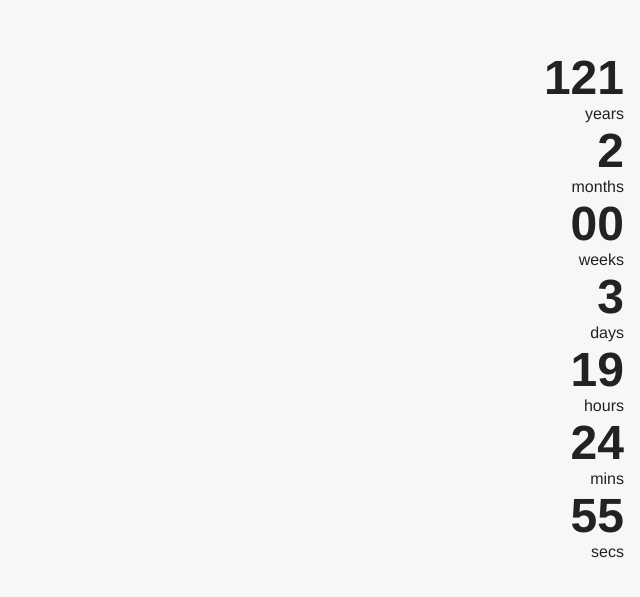
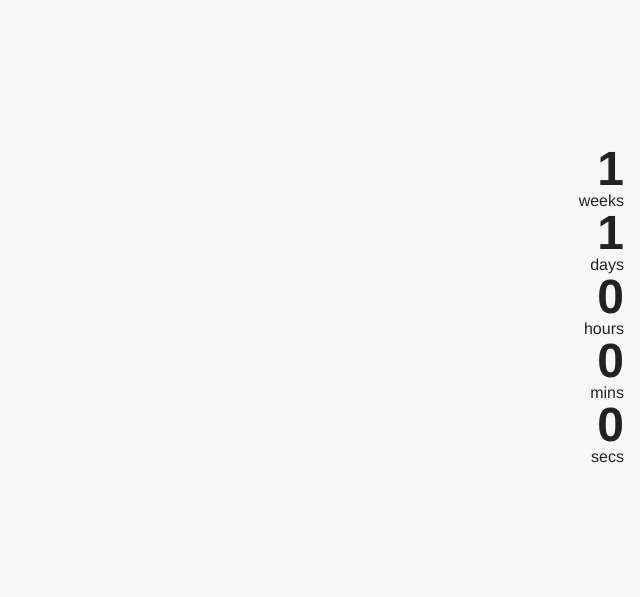
Before and after one commit to barnardnicholas/tiny-countdown, a plain HTML site: page index.html in a window 1280 px wide. Shown: the part 143-740 px from the top of the page, without its empty margins (640-1280 px from the left). Drawn offline with Linux system fonts and the light colour scheme.

Commit message:
update function progress

```diff
--- a/countdown.js
+++ b/countdown.js
@@ -1,32 +1,104 @@
+// Values LUT
+const msVals = {
+  // year: 0,
+  // month: 0,
+  week: 604800000,
+  day: 86400000,
+  hour: 3600000,
+  min: 60000,
+  sec: 1000,
+};
+
 // Define VH Unit correctly (mobile bug)
 const updateViewport = () => {
   let vh = window.innerHeight * 0.01;
   document.documentElement.style.setProperty("--vh", `${vh}px`);
 };
 
-const cdYears = document.getElementById("cd-num-years");
-const cdMonths = document.getElementById("cd-num-months");
+const timeFromMS = (ms) => {
+  try {
+    let weeks = Math.floor(ms / msVals.week);
+    let weeksRem = ms % msVals.week;
+    let days = Math.floor(weeksRem / msVals.day);
+    let daysRem = weeksRem % msVals.day;
+    let hours = Math.floor(daysRem / msVals.hour);
+    let hoursRem = daysRem % msVals.hour;
+    let mins = Math.floor(hoursRem / msVals.min);
+    let minsRem = hoursRem % msVals.min;
+    let secs = Math.floor(minsRem / msVals.sec);
+    return { weeks, days, hours, mins, secs };
+  } catch (e) {
+    console.error(e);
+  }
+};
+
+// const cdYears = document.getElementById("cd-num-years");
+// const cdMonths = document.getElementById("cd-num-months");
 const cdWeeks = document.getElementById("cd-num-weeks");
 const cdDays = document.getElementById("cd-num-days");
 const cdHours = document.getElementById("cd-num-hours");
 const cdMins = document.getElementById("cd-num-mins");
 const cdSecs = document.getElementById("cd-num-secs");
-// const timeElements = [cdYears, cdMonths, cdWeeks, cdDays, cdHours, cdMinutes, cdSecs];
 
-const updateCountdown = (dateMS) => {
-  const dateToShow = new Date(dateMS);
-  const years = dateToShow.getYear() || "00";
-  const months = dateToShow.getMonth() + 1 || "00";
-  const weeks = "00";
-  const days = dateToShow.getDay() || "00";
-  const hours = dateToShow.getHours() || "00";
-  const mins = dateToShow.getMinutes() || "00";
-  const secs = dateToShow.getSeconds() || "00";
+// const cdSectYears = document.getElementById("cd-sect-years");
+// const cdSectMonths = document.getElementById("cd-sect-months");
+const cdSectWeeks = document.getElementById("cd-sect-weeks");
+const cdSectDays = document.getElementById("cd-sect-days");
+const cdSectHours = document.getElementById("cd-sect-hours");
+const cdSectMins = document.getElementById("cd-sect-mins");
+const cdSectSecs = document.getElementById("cd-sect-secs");
 
-  console.log(years);
-  cdYears.innerText = years;
-  cdMonths.innerText = months;
-  cdWeeks.innerText = weeks;
+const testTime = 1612377349733 + 86400000;
+console.log(`Test time (MS): ${testTime}`);
+const transTestTime = timeFromMS(testTime);
+console.log(`Translated:`);
+console.dir(transTestTime);
+
+const updateCountdown = (ms) => {
+  const time = timeFromMS(ms);
+  // const years = dateToShow.getYear() || "00";
+  // const months = dateToShow.getMonth() + 1 || "00";
+  const weeks = time.weeks || 0;
+  const days = time.days || 0;
+  const hours = time.hours || 0;
+  const mins = time.mins || 0;
+  const secs = time.secs || 0;
+
+  if (weeks || ms > msVals.week) {
+    cdSectWeeks.style.display = "initial";
+    cdWeeks.innerText = weeks;
+  } else {
+    cdSectWeeks.style.display = "none";
+  }
+
+  if (days || ms > msVals.day) {
+    cdSectDays.style.display = "initial";
+    cdDays.innerText = days;
+  } else {
+    cdSectDays.style.display = "none";
+  }
+
+  if (hours || ms > msVals.hour) {
+    cdSectHours.style.display = "initial";
+    cdHours.innerText = hours;
+  } else {
+    cdSectHours.style.display = "none";
+  }
+
+  if (mins || ms > msVals.min) {
+    cdSectMins.style.display = "initial";
+    cdMins.innerText = mins;
+  } else {
+    cdSectMins.style.display = "none";
+  }
+
+  if (secs || ms > msVals.sec) {
+    cdSectSecs.style.display = "initial";
+    cdSecs.innerText = secs;
+  } else {
+    cdSectSecs.style.display = "none";
+  }
+
   cdDays.innerText = days;
   cdHours.innerText = hours;
   cdMins.innerText = mins;
@@ -46,4 +118,4 @@ console.log(now.getTimezoneOffset());
 window.onLoad = (event) => {};
 
 updateViewport();
-updateCountdown(now.getTime());
+updateCountdown(msVals.day * 8);
--- a/index.html
+++ b/index.html
@@ -9,14 +9,14 @@
   <body>
     <h1 id="countdown-h1"></h1>
     <div id="countdown-container">
-      <section class="cd-sect" id="cd-sect-years">
+      <!-- <section class="cd-sect" id="cd-sect-years">
         <div class="cd-num" id="cd-num-years">00</div>
         <div class="cd-lab" id="cd-lab-years">years</div>
       </section>
       <section class="cd-sect" id="cd-sect-months">
         <div class="cd-num" id="cd-num-months">00</div>
         <div class="cd-lab" id="cd-lab-months">months</div>
-      </section>
+      </section> -->
       <section class="cd-sect" id="cd-sect-weeks">
         <div class="cd-num" id="cd-num-weeks">00</div>
         <div class="cd-lab" id="cd-lab-weeks">weeks</div>
--- a/style.css
+++ b/style.css
@@ -338,6 +338,10 @@ article {
 .cd-num {
   font-size: 3rem;
   font-weight: 800;
+  line-height: 1em;
+}
+.cd-lab {
+  line-height: 1em;
 }
 
 /* - - - - - - - - - - Responsiveness Media Queries - - - - - - - - - - */
```
